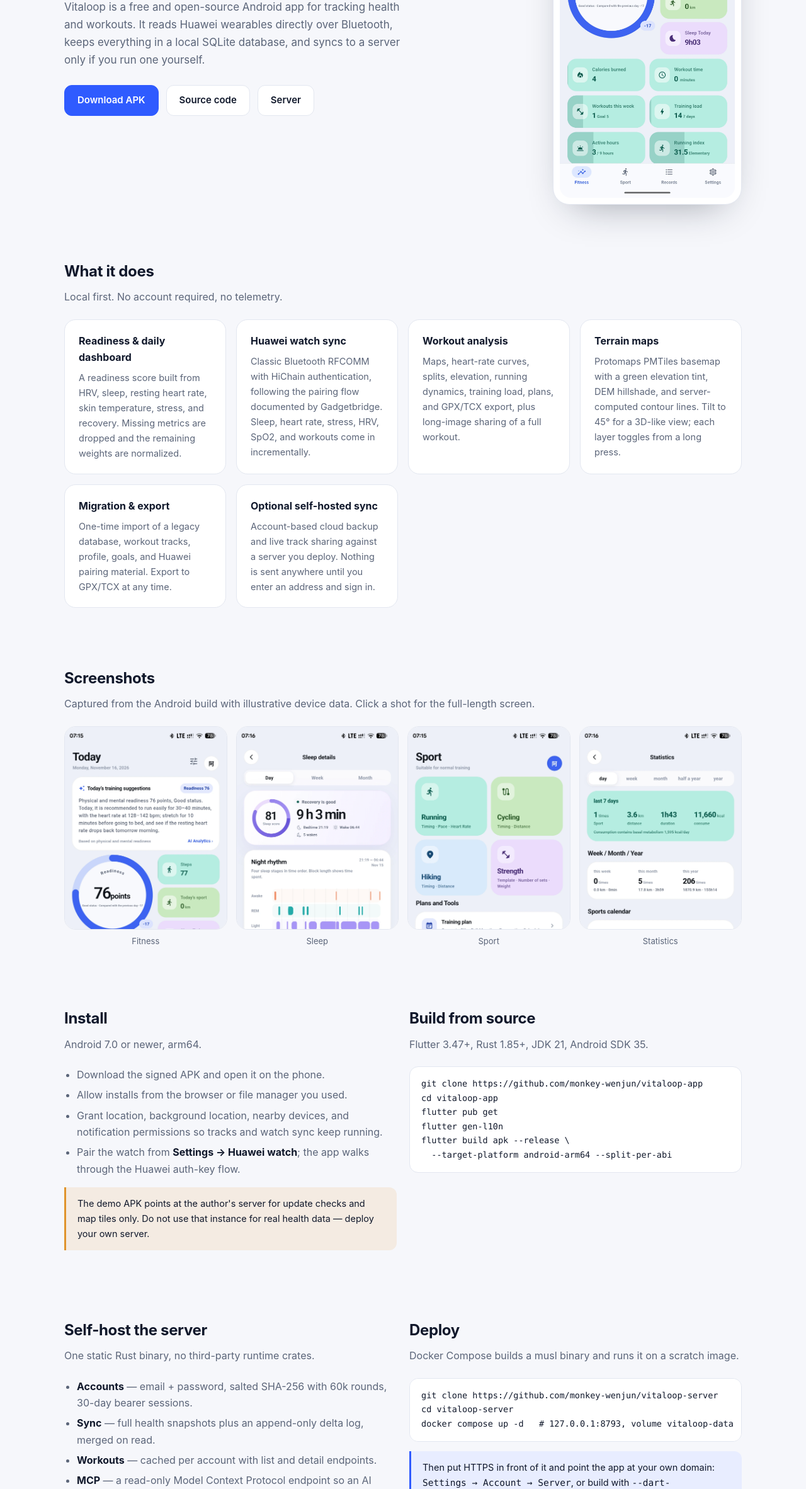
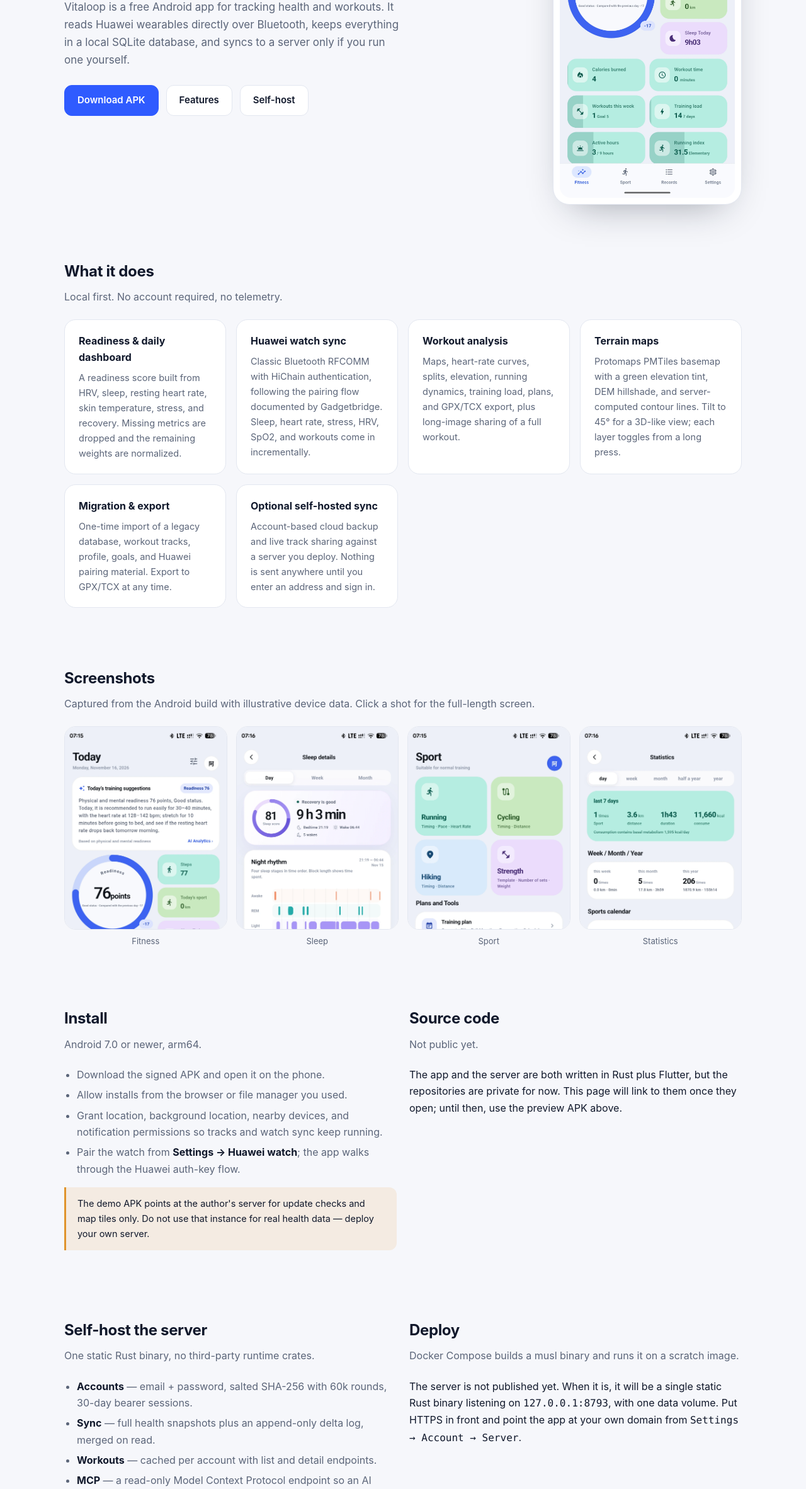
Before and after one commit to monkey-wenjun/vitaloop-server, a plain HTML site: page site/index.html in a window 1280 px wide. Shown: the part 436-2800 px from the top of the page at 63% size. Drawn offline with Linux system fonts and the light colour scheme.

Commit message:
docs(site): 源码暂未公开，移除私有仓库链接与开源表述

```diff
--- a/site/index.html
+++ b/site/index.html
@@ -4,7 +4,7 @@
 <meta charset="utf-8">
 <meta name="viewport" content="width=device-width, initial-scale=1">
 <title>Vitaloop — local-first health & workout dashboard for Android</title>
-<meta name="description" content="Vitaloop is a free, open-source, local-first health and workout dashboard for Android, with direct Huawei watch sync and an optional self-hosted Rust server.">
+<meta name="description" content="Vitaloop is a free, local-first health and workout dashboard for Android, with direct Huawei watch sync and an optional self-hosted Rust server.">
 <link rel="canonical" href="https://vitaloop.awen.me/">
 <link rel="alternate" hreflang="zh-CN" href="https://vitaloop.awen.me/zh/">
 <link rel="alternate" hreflang="en" href="https://vitaloop.awen.me/">
@@ -41,18 +41,18 @@
   <section class="hero">
     <div class="wrap hero-grid">
       <div>
-        <span class="eyebrow">v0.1 preview · AGPL-3.0</span>
+        <span class="eyebrow">v0.1 preview</span>
         <h1>Your watch data,<br>on your own machine.</h1>
         <p class="lede">
-          Vitaloop is a free and open-source Android app for tracking health and
+          Vitaloop is a free Android app for tracking health and
           workouts. It reads Huawei wearables directly over Bluetooth, keeps
           everything in a local SQLite database, and syncs to a server only if
           you run one yourself.
         </p>
         <div class="actions">
           <a class="btn primary" href="https://vitaloop.awen.me/apk/vitaloop-6027.apk">Download APK</a>
-          <a class="btn" href="https://github.com/monkey-wenjun/vitaloop-app">Source code</a>
-          <a class="btn" href="https://github.com/monkey-wenjun/vitaloop-server">Server</a>
+          <a class="btn" href="#features">Features</a>
+          <a class="btn" href="#server">Self-host</a>
         </div>
       </div>
       <a class="hero-phone" href="assets/screenshots/home-light-en.webp" data-zoom>
@@ -158,14 +158,13 @@
         </p>
       </div>
       <div>
-        <h2>Build from source</h2>
-        <p class="section-note">Flutter 3.47+, Rust 1.85+, JDK 21, Android SDK 35.</p>
-        <pre><code>git clone https://github.com/monkey-wenjun/vitaloop-app
-cd vitaloop-app
-flutter pub get
-flutter gen-l10n
-flutter build apk --release \
-  --target-platform android-arm64 --split-per-abi</code></pre>
+        <h2>Source code</h2>
+        <p class="section-note">Not public yet.</p>
+        <p>
+          The app and the server are both written in Rust plus Flutter, but the
+          repositories are private for now. This page will link to them once
+          they open; until then, use the preview APK above.
+        </p>
       </div>
     </div>
   </section>
@@ -191,13 +190,11 @@ flutter build apk --release \
       <div>
         <h2>Deploy</h2>
         <p class="section-note">Docker Compose builds a musl binary and runs it on a scratch image.</p>
-        <pre><code>git clone https://github.com/monkey-wenjun/vitaloop-server
-cd vitaloop-server
-docker compose up -d   # 127.0.0.1:8793, volume vitaloop-data</code></pre>
-        <p class="callout">
-          Then put HTTPS in front of it and point the app at your own domain:
-          <code>Settings → Account → Server</code>, or build with
-          <code>--dart-define=VITALOOP_CLOUD_URL=https://sync.example.com</code>.
+        <p>
+          The server is not published yet. When it is, it will be a single
+          static Rust binary listening on <code>127.0.0.1:8793</code>, with one
+          data volume. Put HTTPS in front and point the app at your own domain
+          from <code>Settings → Account → Server</code>.
         </p>
       </div>
     </div>
@@ -206,7 +203,7 @@ docker compose up -d   # 127.0.0.1:8793, volume vitaloop-data</code></pre>
   <section>
     <div class="wrap">
       <h2>Privacy model</h2>
-      <p class="section-note">The public source and build ship without a default cloud server, ephemeris server, API key, or signing key.</p>
+      <p class="section-note">The preview build ships without a default cloud server, ephemeris server, API key, or signing key.</p>
       <div class="cards">
         <div class="card">
           <h3>Local-only by default</h3>
@@ -230,9 +227,7 @@ docker compose up -d   # 127.0.0.1:8793, volume vitaloop-data</code></pre>
 
 <footer class="site">
   <div class="wrap">
-    <span>Vitaloop · AGPL-3.0</span>
-    <a href="https://github.com/monkey-wenjun/vitaloop-app">App source</a>
-    <a href="https://github.com/monkey-wenjun/vitaloop-server">Server source</a>
+    <span>Vitaloop · v0.1 preview</span>
     <a href="https://www.awen.me">Blog</a>
     <a href="mailto:hi@awen.me">hi@awen.me</a>
     <a href="zh/" lang="zh-CN">简体中文</a>
```
Also changed, not shown: site/zh/index.html (+17 -24 lines).
